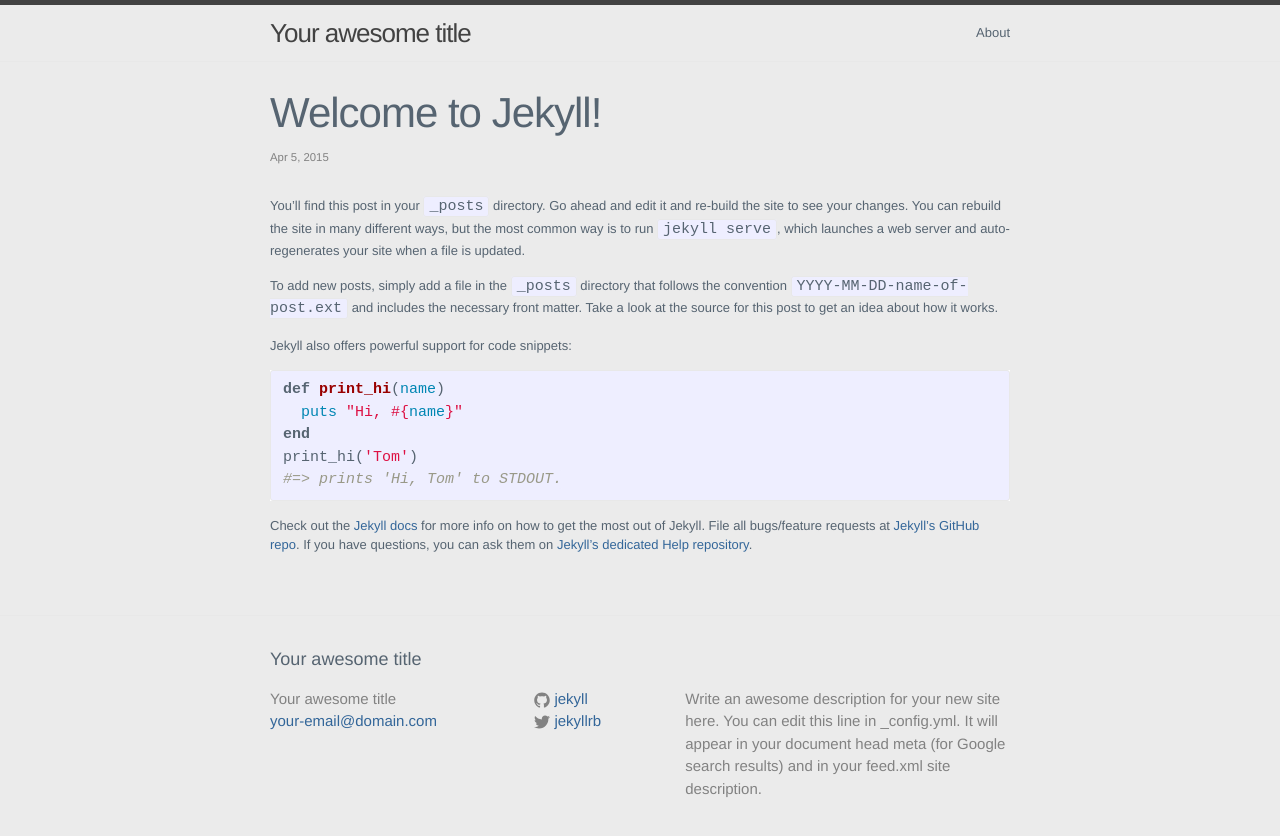
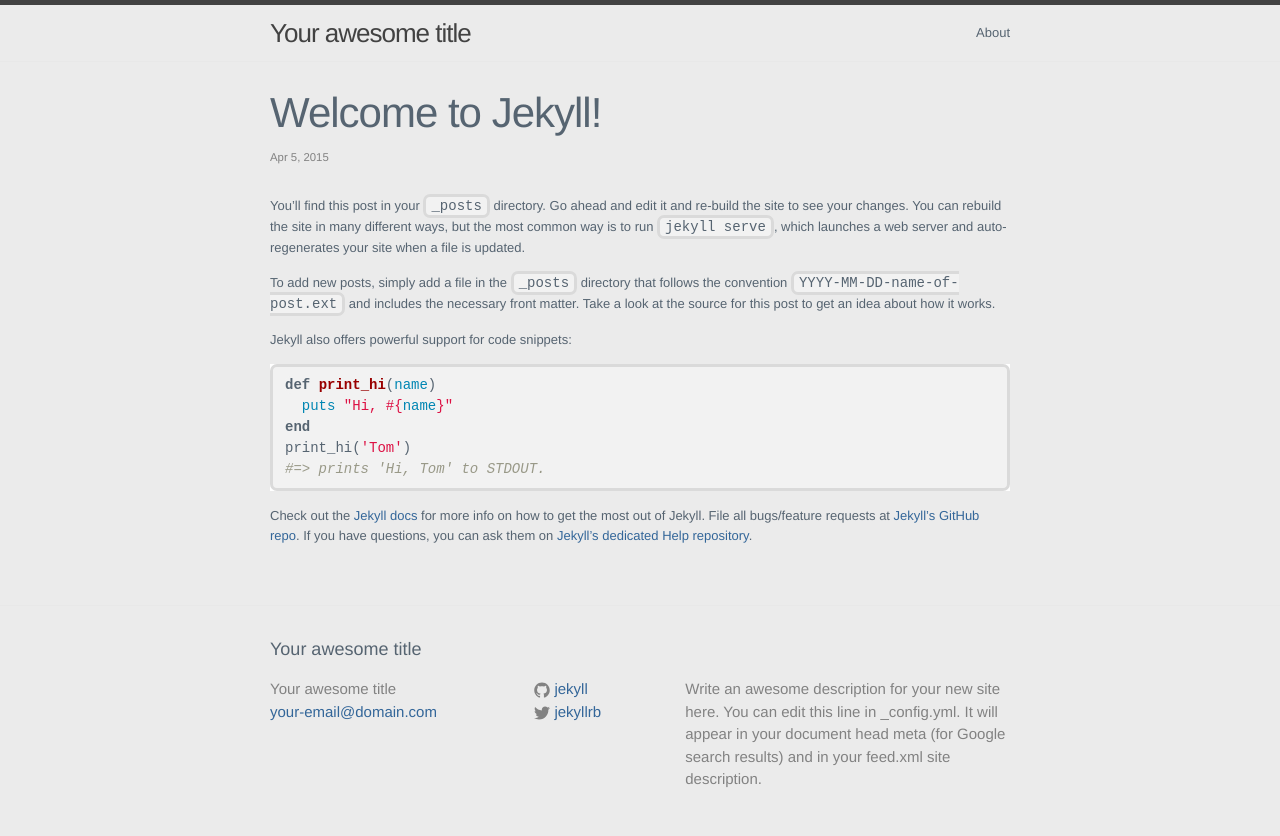
Before and after one commit to tiborsimon/tiborsimon.github.io, a Jekyll site: the page built from _posts/2015-04-05-welcome-to-jekyll.markdown, in a window 1280 px wide. Shown: the top 836 px of the page. Built offline with Jekyll 4.4.1, drawn with Linux system fonts in a browser that asks for light colours.

Commit message:
Code block updated

```diff
--- a/_sass/_base.scss
+++ b/_sass/_base.scss
@@ -127,10 +127,10 @@ blockquote {
  */
 pre,
 code {
-    font-size: 15px;
-    border: 1px solid $grey-color-light;
-    border-radius: 3px;
-    background-color: #eef;
+  font-size: 14px;
+  border: 3px solid #dadada;
+  border-radius: 7px;
+  background-color: #f2f2f2;
 }
 
 code {
```
